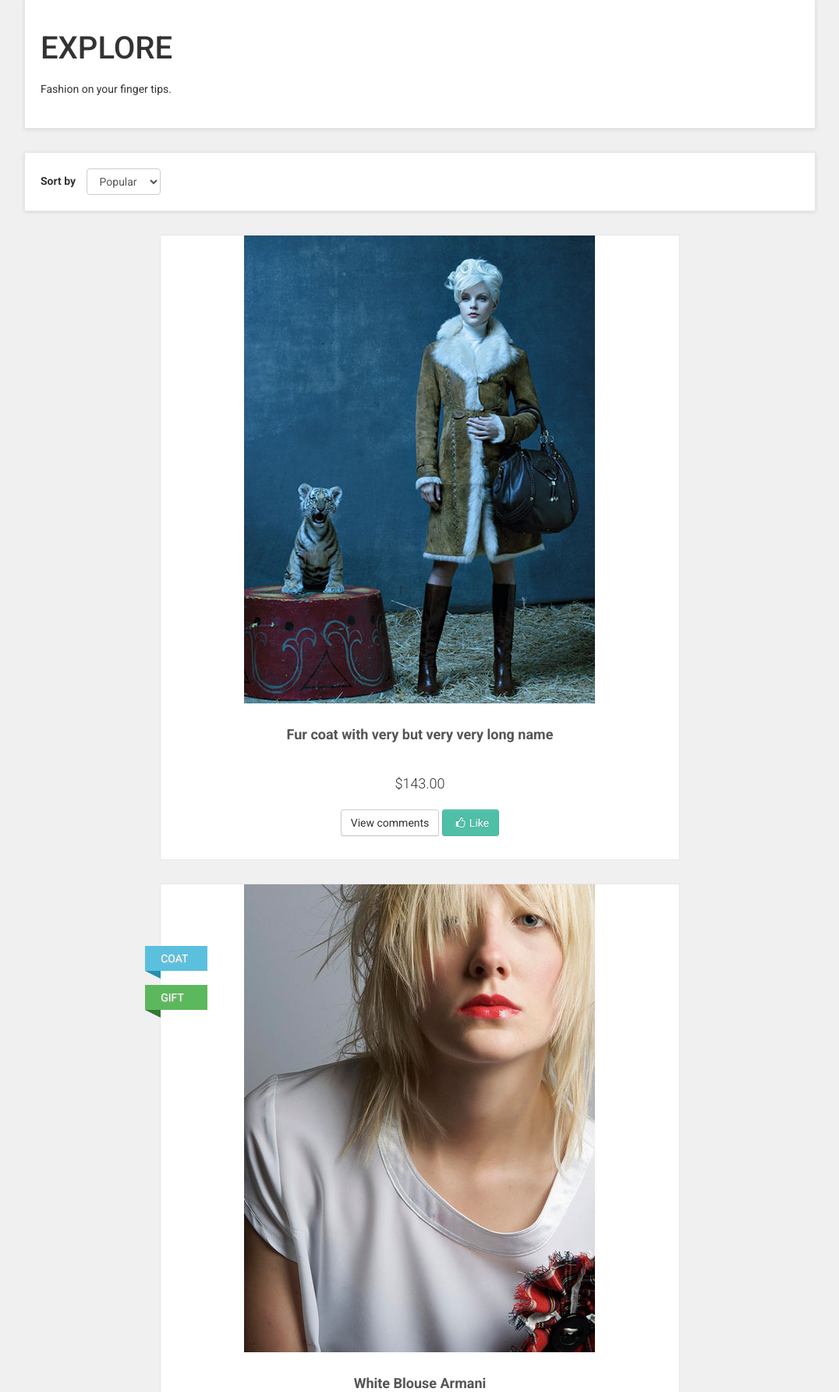
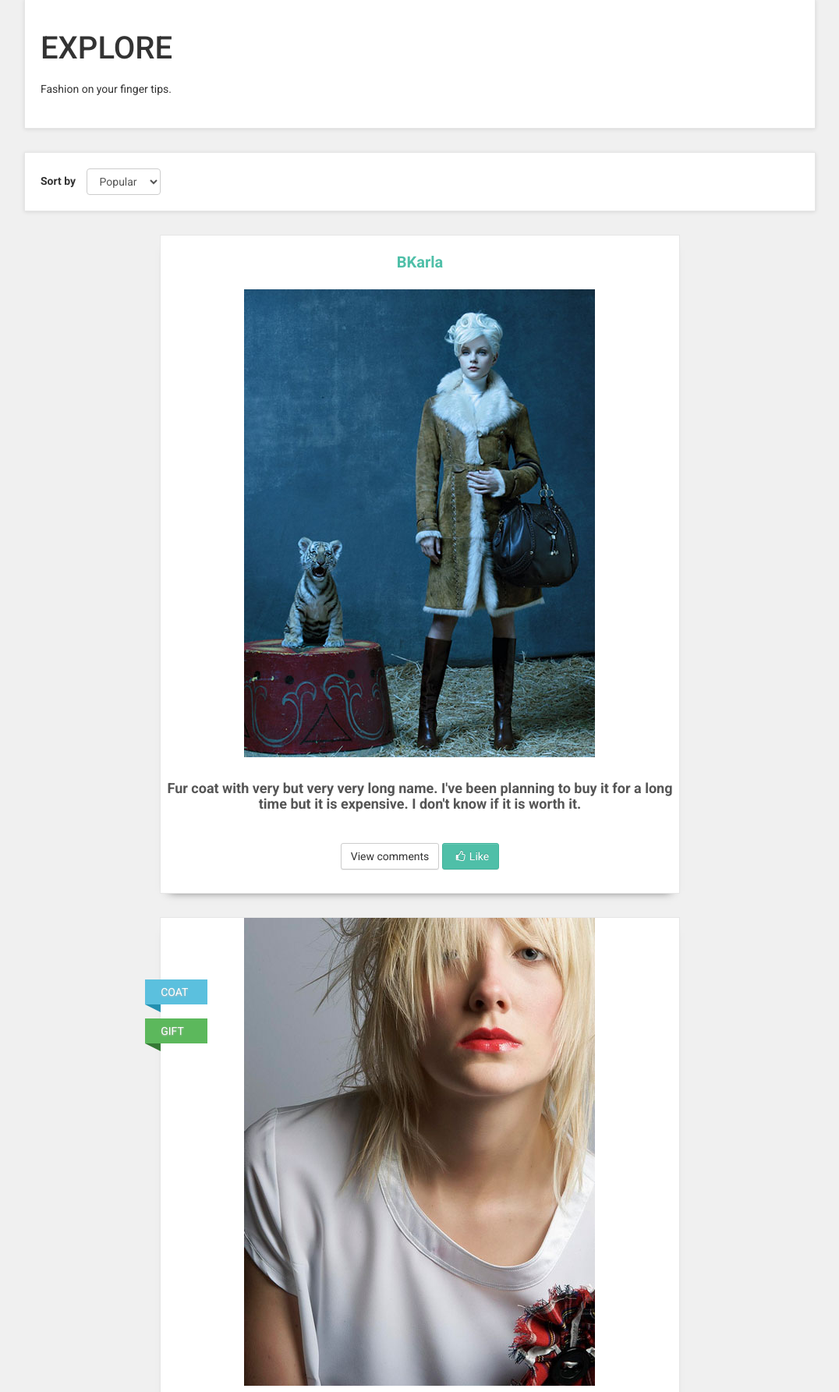
Before and after one commit to whom/comse6998_final, a Django app: page /webapp/dashboard/ in a window 1280 px wide. Shown: the part 164-1949 px from the top of the page at 78% size, without its empty margins (54-1130 px from the left). Run offline with Django 3.2, Linux system fonts and the light colour scheme; some libraries are stand-ins or nearby versions.

Commit message:
modified files with comments etc

```diff
--- a/tap_fashion/webapp/static/webapp/css/custom.css
+++ b/tap_fashion/webapp/static/webapp/css/custom.css
@@ -1 +1,40 @@
 /** Your theme modifications here **/
+.User-ID{
+	text-align: center;
+	padding: 20px;
+	font-size: 20px;
+
+}
+.Post-User-ID {
+	font-weight: bold;
+	color:#4fbfa8;
+	text-align: center;
+}
+.lower-buttons{
+	margin:auto;
+	margin-top: 20px;
+}
+.post-desc{
+
+	 color: #555555;
+}
+.Comment-User-ID{
+	color:#4fbfa8;
+	padding: 3px;
+}
+.comment-container{
+    padding: 5px;
+}
+.comments{
+	text-align: left;
+	padding: 10px;
+	background: #e6e6ff;
+	display: none;
+}
+
+.product{
+	 -webkit-box-shadow: 0 8px 12px -12px #222;
+  -moz-box-shadow: 0 8px 12px -12px #222;
+  box-shadow: 0 8px 12px -12px #222;
+
+}
--- a/tap_fashion/webapp/static/webapp/css/style.default.css
+++ b/tap_fashion/webapp/static/webapp/css/style.default.css
@@ -564,6 +564,10 @@ h1 {
 #content .product .text h3 a {
   color: #555555;
 }
+h5{
+ color: #555555;
+ text-align: center;
+}
 #content .product .text p.price {
   font-size: 18px;
   text-align: center;
--- /dev/null
+++ b/tap_fashion/webapp/static/webapp/js/custom.js
@@ -0,0 +1,3 @@
+function viewComments(){
+	 jQuery('#comments1').fadeIn("slow");
+}
--- a/tap_fashion/webapp/templates/webapp/dashboard.html
+++ b/tap_fashion/webapp/templates/webapp/dashboard.html
@@ -254,6 +254,12 @@
                         </div>
                         <div class="col-md-8 col-sm-6">
                             <div class="product">
+                                <div class="row User-ID">
+                                    <span class="Post-User-ID" >BKarla</span>
+                                </div>
+
+                                <!-- /.text -->
+
                                 <div class="flip-container">
                                     <div class="flipper">
                                         <div class="front">
@@ -271,16 +277,36 @@
                                 <a href="detail.html" class="invisible">
                                     <img style="margin: auto;" src="{% static 'webapp/img/product1.jpg' %}"  style="margin: auto;" alt="" class="img-responsive">
                                 </a>
-                                <div class="text">
-                                    <h3><a href="detail.html">Fur coat with very but very very long name</a></h3>
-                                    <p class="price">$143.00</p>
+                                <div class="row lower-card text">
+                                     <h3> <span class="post-desc">
+                                   Fur coat with very but very very long name. I've been planning to buy it for a long time but it is expensive. I don't know if it is worth it.
+                                   </span>
+                                    </h3>
+                                    <div class="col-md-2">
+                                    </div>
+                                    <div class="col-md-8 lower-buttons">
                                     <p class="buttons">
-                                        <a href="detail.html" class="btn btn-default">View comments</a>
+                                        <a onclick="viewComments();" class="btn btn-default">View comments</a>
                                         <a href="basket.html" class="btn btn-primary"><i class="fa fa-thumbs-o-up"></i>Like</a>
                                     </p>
-
-                                 </div>
-                                <!-- /.text -->
+                                    </div>
+                                    <div class="col-md-2">
+                                    </div>
+                                </div>
+                                <div class="comments" id="comments1">
+                                    <div class="comment-container">
+                                        <div class="Comment-User-ID" >BKarla</div>
+                                        <div class="Comment-content" >Please suggest smmthng</div>
+                                    </div>
+                                    <div class="comment-container">
+                                        <div class="Comment-User-ID" >Friend</div>
+                                        <div class="Comment-content" >This looks awsm!!</div>
+                                    </div>
+                                    <div class="comment-container">
+                                        <div class="Comment-User-ID" >BKarla</div>
+                                        <div class="Comment-content" >OK sir</div>
+                                    </div>
+                                </div>
 
 
                             </div>
@@ -665,7 +691,7 @@
     <script style="margin: auto;" src="{% static 'webapp/js/bootstrap-hover-dropdown.js' %}"></script>
     <script style="margin: auto;" src="{% static 'webapp/js/owl.carousel.min.js' %}"></script>
     <script style="margin: auto;" src="{% static 'webapp/js/front.js' %}"></script>
-
+    <script style="margin: auto;" src="{% static 'webapp/js/custom.js' %}"></script>
 
 
 
```
